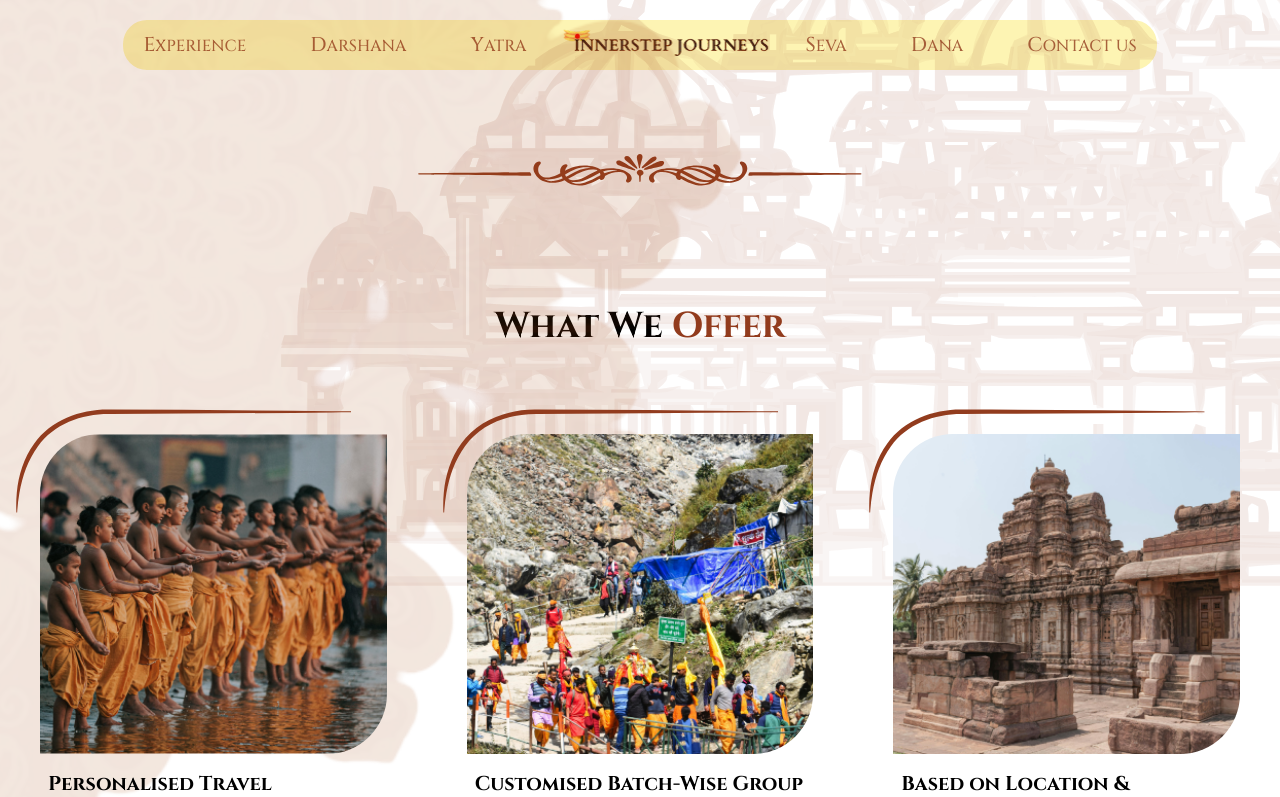
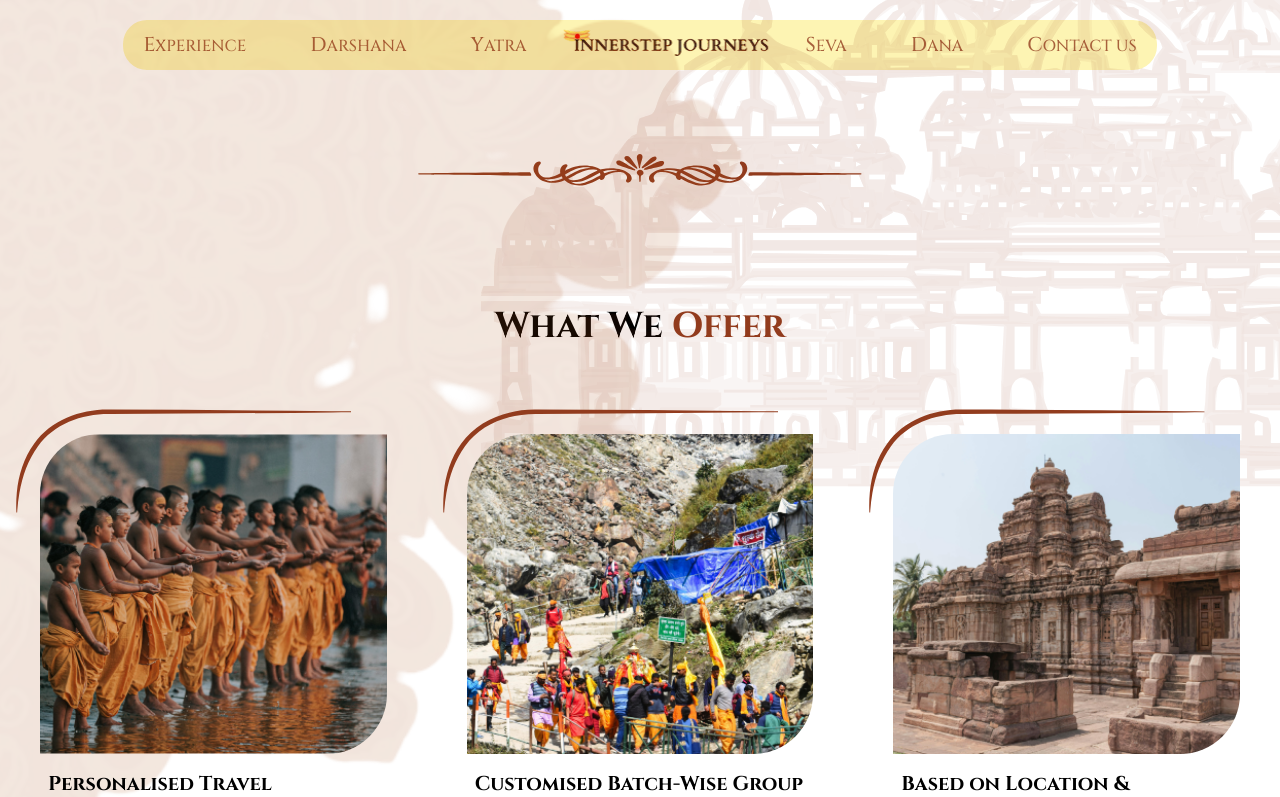
Before and after one commit to akshitasyal/InnerStep-Journeys, a Next.js app: page / in a window 1280 px wide. Shown: the top 797 px of the page. Built offline with nearby package versions, Linux system fonts and the light colour scheme; a web font is replaced by a local one.

Commit message:
refactored : reduced the size of the background image

```diff
--- a/app/components/whatWeOffer/WhatWeOffer.tsx
+++ b/app/components/whatWeOffer/WhatWeOffer.tsx
@@ -62,8 +62,8 @@ const WhatWeOffer: React.FC = () => {
       <Image
         src="/svg/bg-vector2.svg"
         alt="background vector"
-        width={1000}
-        height={1000}
+        width={800}
+        height={800}
         className="absolute top-0 right-0 translate-y-[-40%]"
       />
 
```
